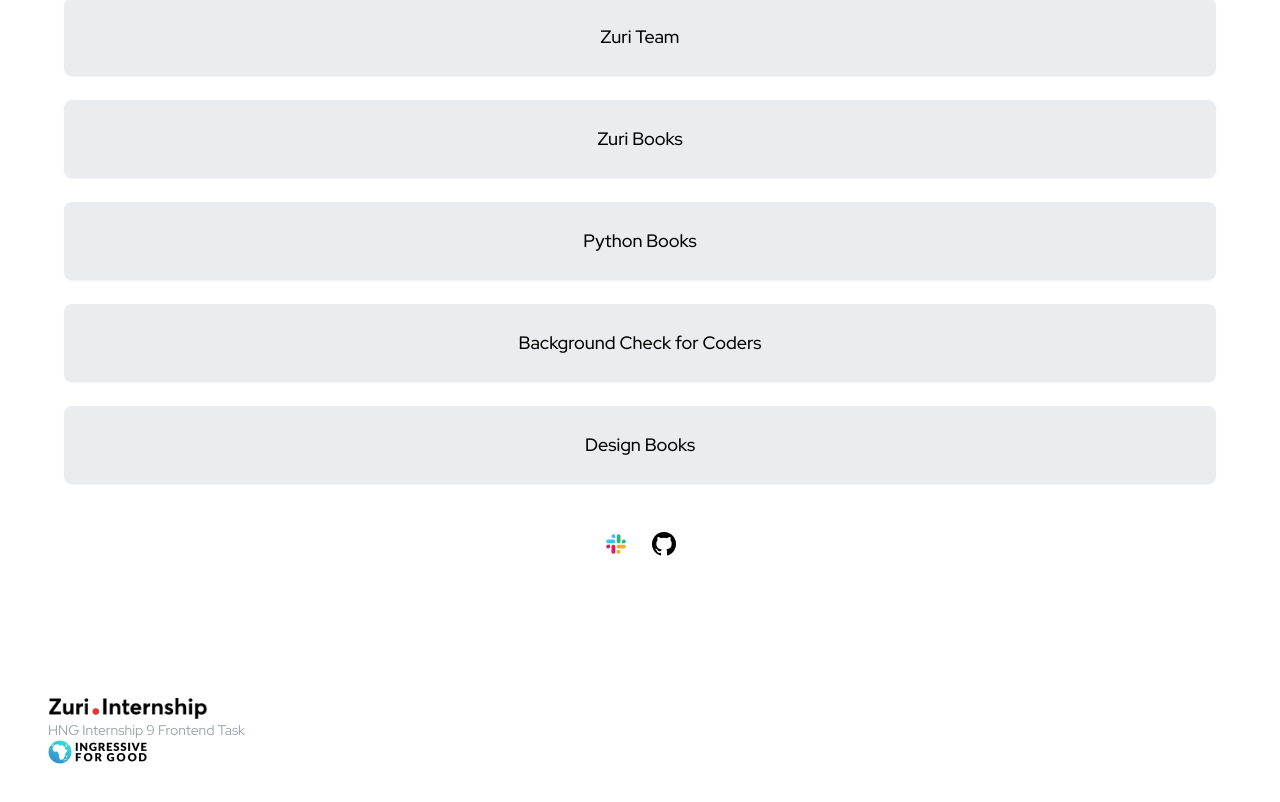
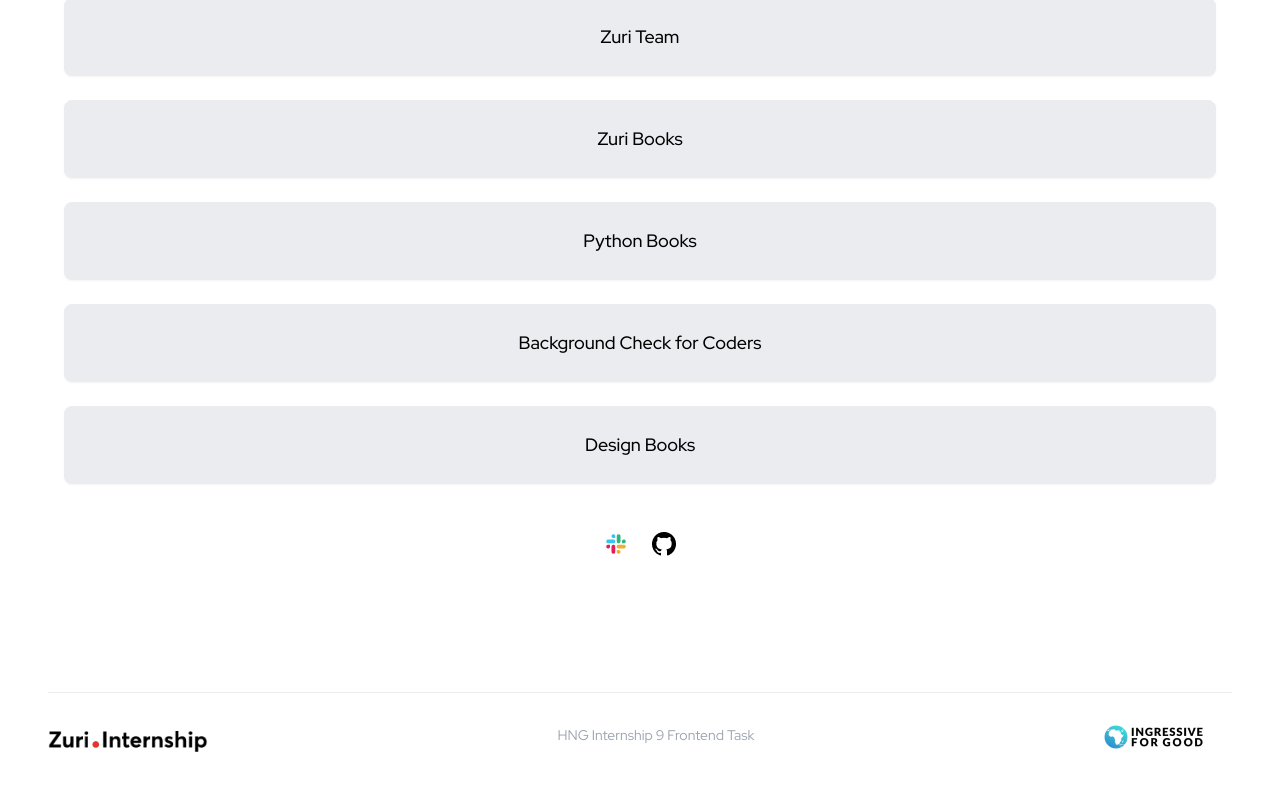
Before and after one commit to lawrdev/Linktacles, a React (Create React App) app: page / in a window 1280 px wide. Shown: the part 248-1050 px from the top of the page. Built offline with nearby package versions, Linux system fonts and the light colour scheme.

Commit message:
updated footer UI

```diff
--- a/src/index.css
+++ b/src/index.css
@@ -145,3 +145,9 @@ body a.disabled_link {
   background: var(--link-disabled-background);
   border: 1px solid #f2f4f7;
 }
+
+/* footer section */
+.footerContent {
+  @apply pt-8 flex flex-col justify-center gap-4 sm:flex-row sm:justify-between sm:gap-8;
+  border-top: 1px solid #eaecf0;
+}
```
Also changed, not shown: src/assets/profileImg.jpg (deleted).
